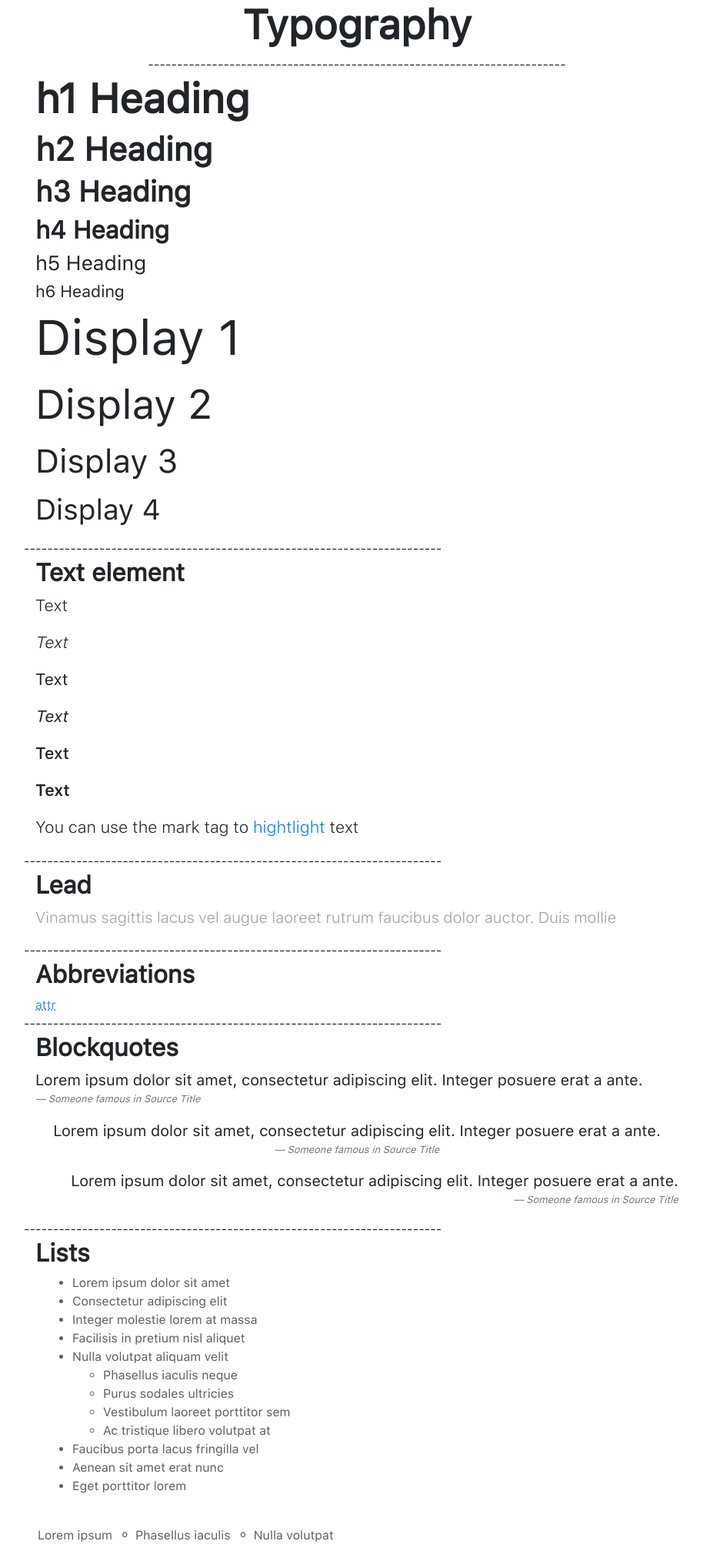
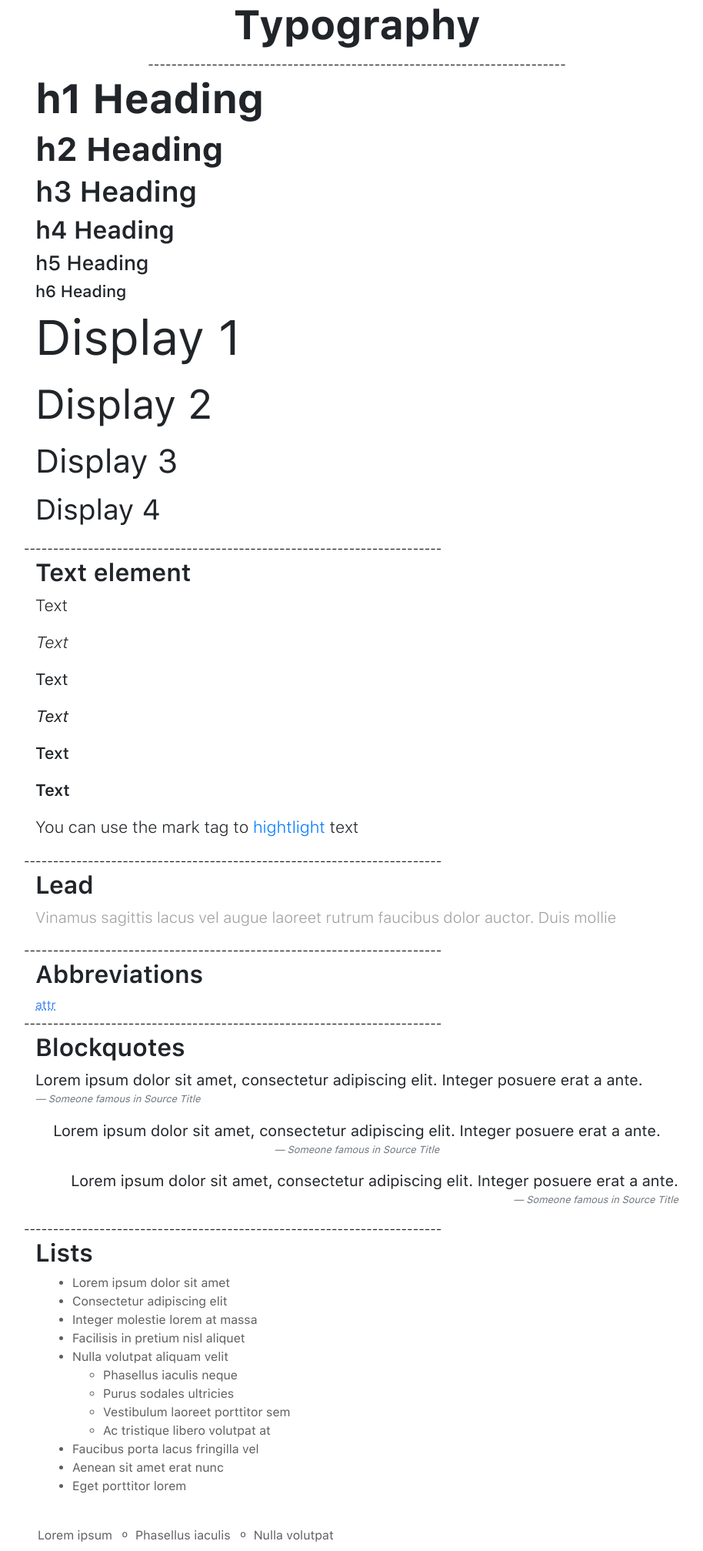
Before and after one commit to dzunglee/w3-style, a Jekyll site: the page built from component/typography.html, in a window 1280 px wide. Shown: the whole page at 77% size, without its empty margins (176-1090 px from the left). Built offline with Jekyll 4.4.1, drawn with Linux system fonts in a browser that asks for light colours; nearby versions of some CDN libraries.

Commit message:
update font typography

```diff
--- a/_sass/_w3-typography.sass
+++ b/_sass/_w3-typography.sass
@@ -1,8 +1,9 @@
-@mixin typographyheading($weight,$size,$margin)
-    font-weight: $weight
+@mixin typographyheading($font,$size,$margin)
+    font-family: $font, sans-serif
     font-size: $size
     margin-bottom: $margin
 @mixin typographydisplay($size,$margin)
+    font-family: SFUIText-Regular, sans-serif
     font-size: $size
     margin-bottom: $margin
 @mixin typographyelement($fonts)
@@ -14,17 +15,17 @@
     color: $color
 
 h1
-    @include typographyheading(bold,40pt,8px)
+    @include typographyheading(SFUIText-Bold,40pt,8px)
 h2
-    @include typographyheading(bold,32pt,8px )
+    @include typographyheading(SFUIText-Bold,32pt,8px )
 h3
-    @include typographyheading(600,28pt,8px )
+    @include typographyheading(SFUIText-Semibold,28pt,8px )
 h4
-    @include typographyheading(600 ,24pt,8px )
+    @include typographyheading(SFUIText-Semibold ,24pt,8px )
 h5
-    @include typographyheading(500,20pt,8px)
+    @include typographyheading(SFUIText-Medium,20pt,8px)
 h6
-    @include typographyheading(500,16pt,8px)
+    @include typographyheading(SFUIText-Medium,16pt,8px)
 .display-1
     @include typographydisplay(48pt,16px)
 .display-2
```
